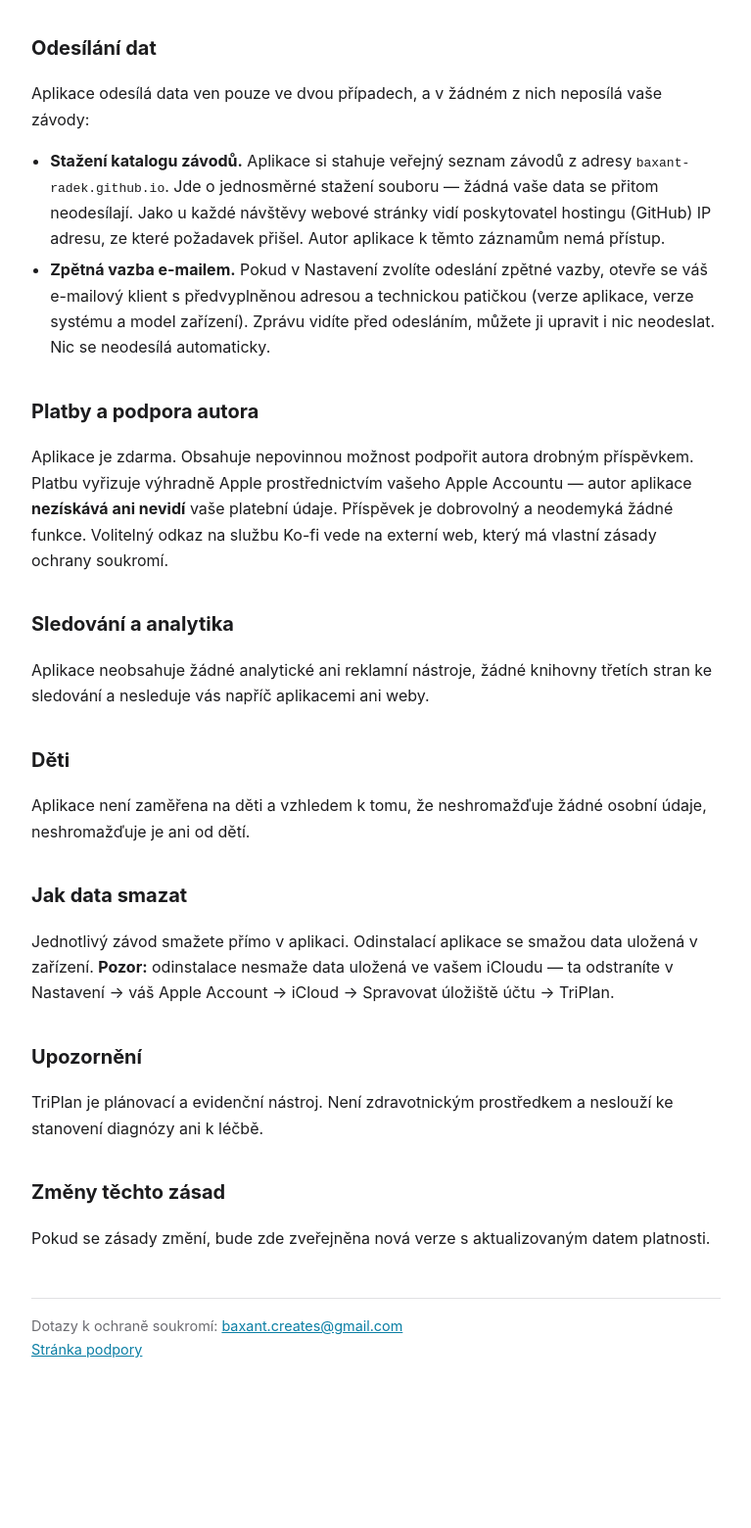
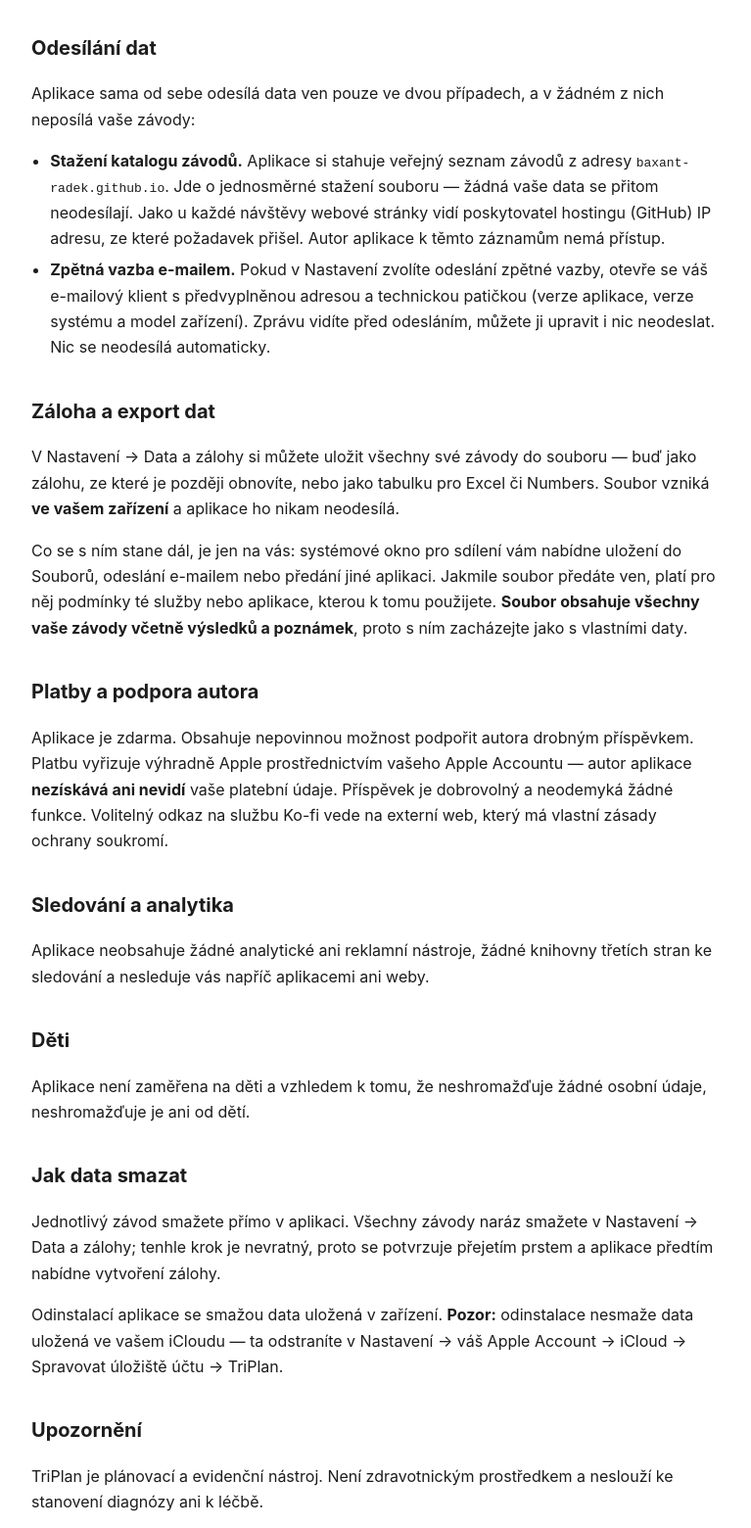
Before and after one commit to Baxant-Radek/triplan-catalog, a plain HTML site: page soukromi.html in a window 1280 px wide. Shown: the part 940-2500 px from the top of the page at 98% size, without its empty margins (256-1023 px from the left). Before the commit the page ends 2394 px from the top, so only its background shows below. Drawn offline with Linux system fonts and the light colour scheme.

Commit message:
Add files via upload

```diff
--- a/soukromi.html
+++ b/soukromi.html
@@ -33,7 +33,7 @@
 <body>
 
 <h1>Ochrana soukromí</h1>
-<p class="date">Aplikace TriPlan · platné od 18. 7. 2026</p>
+<p class="date">Aplikace TriPlan · platné od 22. 7. 2026</p>
 
 <p class="lead">
   TriPlan neshromažďuje žádné osobní údaje. Nemá server, nesbírá statistiky, neobsahuje reklamy
@@ -70,7 +70,7 @@
 </p>
 
 <h2>Odesílání dat</h2>
-<p>Aplikace odesílá data ven pouze ve dvou případech, a v žádném z nich neposílá vaše závody:</p>
+<p>Aplikace sama od sebe odesílá data ven pouze ve dvou případech, a v žádném z nich neposílá vaše závody:</p>
 <ul>
   <li>
     <strong>Stažení katalogu závodů.</strong> Aplikace si stahuje veřejný seznam závodů z adresy
@@ -85,6 +85,19 @@
     Nic se neodesílá automaticky.
   </li>
 </ul>
+
+<h2>Záloha a export dat</h2>
+<p>
+  V Nastavení → Data a zálohy si můžete uložit všechny své závody do souboru — buď jako zálohu,
+  ze které je později obnovíte, nebo jako tabulku pro Excel či Numbers. Soubor vzniká
+  <strong>ve vašem zařízení</strong> a aplikace ho nikam neodesílá.
+</p>
+<p>
+  Co se s ním stane dál, je jen na vás: systémové okno pro sdílení vám nabídne uložení do Souborů,
+  odeslání e-mailem nebo předání jiné aplikaci. Jakmile soubor předáte ven, platí pro něj podmínky
+  té služby nebo aplikace, kterou k tomu použijete. <strong>Soubor obsahuje všechny vaše závody
+  včetně výsledků a poznámek</strong>, proto s ním zacházejte jako s vlastními daty.
+</p>
 
 <h2>Platby a podpora autora</h2>
 <p>
@@ -109,7 +122,12 @@
 
 <h2>Jak data smazat</h2>
 <p>
-  Jednotlivý závod smažete přímo v aplikaci. Odinstalací aplikace se smažou data uložená v zařízení.
+  Jednotlivý závod smažete přímo v aplikaci. Všechny závody naráz smažete v Nastavení →
+  Data a zálohy; tenhle krok je nevratný, proto se potvrzuje přejetím prstem a aplikace
+  předtím nabídne vytvoření zálohy.
+</p>
+<p>
+  Odinstalací aplikace se smažou data uložená v zařízení.
   <strong>Pozor:</strong> odinstalace nesmaže data uložená ve vašem iCloudu — ta odstraníte
   v Nastavení → váš Apple Account → iCloud → Spravovat úložiště účtu → TriPlan.
 </p>
```
Also changed, not shown: podpora.html (+21 -0 lines).
